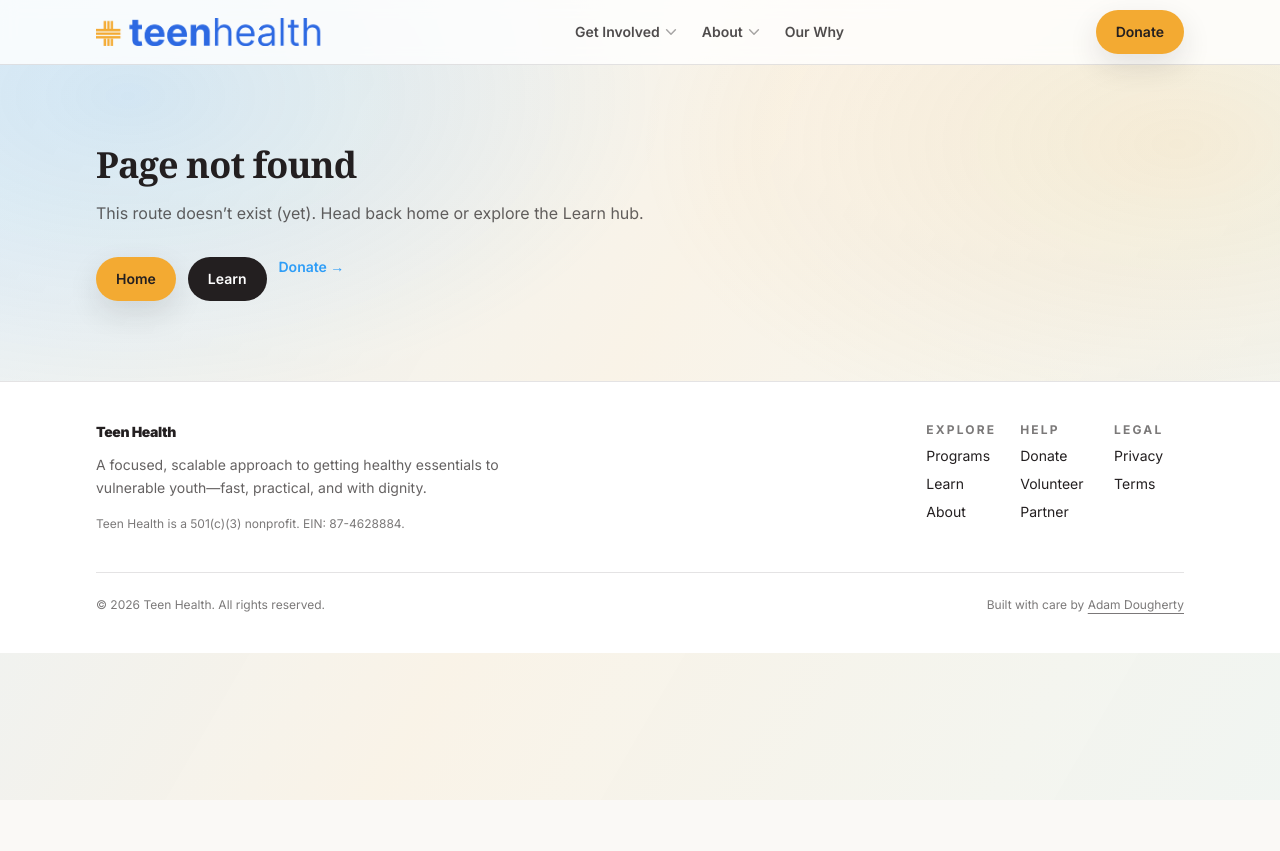
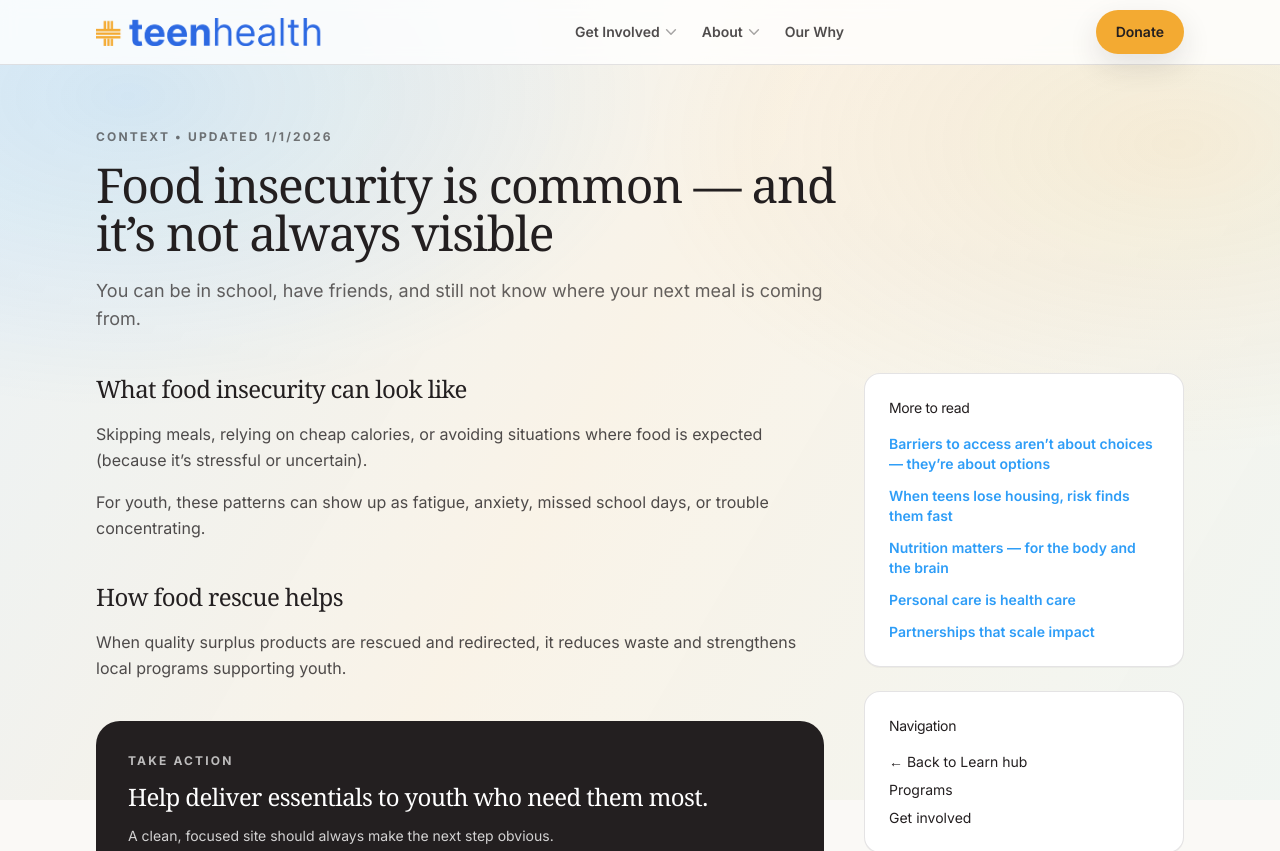
Before and after one commit to AdamDougherty/teenhealthus, a Next.js app: page /our-why/food-insecurity in a window 1280 px wide. Before the commit this address had no page. Shown: the top 851 px of the page. Before the commit the page ends 800 px from the top, so only its background shows below. Built offline with nearby package versions, Linux system fonts and the light colour scheme.

Commit message:
Rename /learn route to /our-why, update all references

```diff
--- a/app/about/page.tsx
+++ b/app/about/page.tsx
@@ -156,7 +156,7 @@ export default function AboutPage() {
                   <a href="/get-involved#volunteer" className="block hover:text-ink">
                     Volunteer
                   </a>
-                  <a href="/learn" className="block hover:text-ink">
+                  <a href="/our-why" className="block hover:text-ink">
                     Learn hub
                   </a>
                 </div>
--- a/app/not-found.tsx
+++ b/app/not-found.tsx
@@ -13,7 +13,7 @@ export default function NotFound() {
         <Button href="/" variant="primary">
           Home
         </Button>
-        <Button href="/learn" variant="secondary">
+        <Button href="/our-why" variant="secondary">
           Learn
         </Button>
         <Link href="https://www.classy.org/give/665776/#!/donation/checkout" className="text-sm font-semibold text-sky hover:underline">
--- a/app/learn/[slug]/page.tsx
+++ b/app/our-why/[slug]/page.tsx
@@ -107,7 +107,7 @@ export default function ArticlePage({ params }: { params: { slug: string } }) {
                     .map((a) => (
                       <Link
                         key={a.slug}
-                        href={`/learn/${a.slug}`}
+                        href={`/our-why/${a.slug}`}
                         className="block text-sm font-semibold text-sky hover:underline"
                       >
                         {a.title}
@@ -121,7 +121,7 @@ export default function ArticlePage({ params }: { params: { slug: string } }) {
               <Card>
                 <div className="text-sm font-normal tracking-tight text-ink">Navigation</div>
                 <div className="mt-4 space-y-2 text-sm">
-                  <Link href="/learn" className="block hover:text-ink">
+                  <Link href="/our-why" className="block hover:text-ink">
                     ← Back to Learn hub
                   </Link>
                   <Link href="/programs" className="block hover:text-ink">
--- a/app/learn/page.tsx
+++ b/app/our-why/page.tsx
@@ -7,7 +7,7 @@ import { SectionHeading } from "@/components/SectionHeading";
 import { articles } from "@/content/articles";
 
 export const metadata = {
-  title: "Learn",
+  title: "Our Why",
 };
 
 const categoryOrder = ["Context", "Programs", "Partnerships"] as const;
@@ -111,7 +111,7 @@ export default function LearnPage() {
                             Updated {new Date(a.updated).getFullYear()}
                           </span>
                           <Link
-                            href={`/learn/${a.slug}`}
+                            href={`/our-why/${a.slug}`}
                             className="text-sm font-semibold text-sky hover:underline"
                           >
                             Read →
--- a/app/programs/page.tsx
+++ b/app/programs/page.tsx
@@ -77,7 +77,7 @@ export default function ProgramsPage() {
               issues youth face or find a way to help.
             </p>
             <div className="mt-8 flex flex-col gap-3 sm:flex-row">
-              <Button href="/learn" variant="primary">
+              <Button href="/our-why" variant="primary">
                 Learn more
               </Button>
               <Button
--- a/app/sitemap.ts
+++ b/app/sitemap.ts
@@ -8,7 +8,7 @@ export default function sitemap(): MetadataRoute.Sitemap {
   const staticRoutes = [
     "",
     "/programs",
-    "/learn",
+    "/our-why",
     "/get-involved",
     "/about",
     "/give-monthly",
@@ -18,7 +18,7 @@ export default function sitemap(): MetadataRoute.Sitemap {
   }));
 
   const articleRoutes = articles.map((a) => ({
-    url: `${base}/learn/${a.slug}`,
+    url: `${base}/our-why/${a.slug}`,
     lastModified: new Date(a.updated),
   }));
 
--- a/components/Footer.tsx
+++ b/components/Footer.tsx
@@ -26,7 +26,7 @@ export function Footer() {
                 <Link href="/programs" className="block hover:text-ink">
                   Programs
                 </Link>
-                <Link href="/learn" className="block hover:text-ink">
+                <Link href="/our-why" className="block hover:text-ink">
                   Learn
                 </Link>
                 <Link href="/about" className="block hover:text-ink">
--- a/components/MobileMenu.tsx
+++ b/components/MobileMenu.tsx
@@ -59,7 +59,7 @@ export function MobileMenu() {
           {[
             ["/get-involved", "Get Involved"],
             ["/about", "About"],
-            ["/learn", "Our Why"],
+            ["/our-why", "Our Why"],
           ].map(([href, label]) => (
             <Link
               key={href}
--- a/components/Nav.tsx
+++ b/components/Nav.tsx
@@ -68,7 +68,7 @@ export function Nav() {
               </div>
             </div>
           </div>
-          <Link href="/learn" className="hover:text-ink">
+          <Link href="/our-why" className="hover:text-ink">
             Our Why
           </Link>
         </nav>
```
Lines whose indentation alone changed are shown as unchanged.
